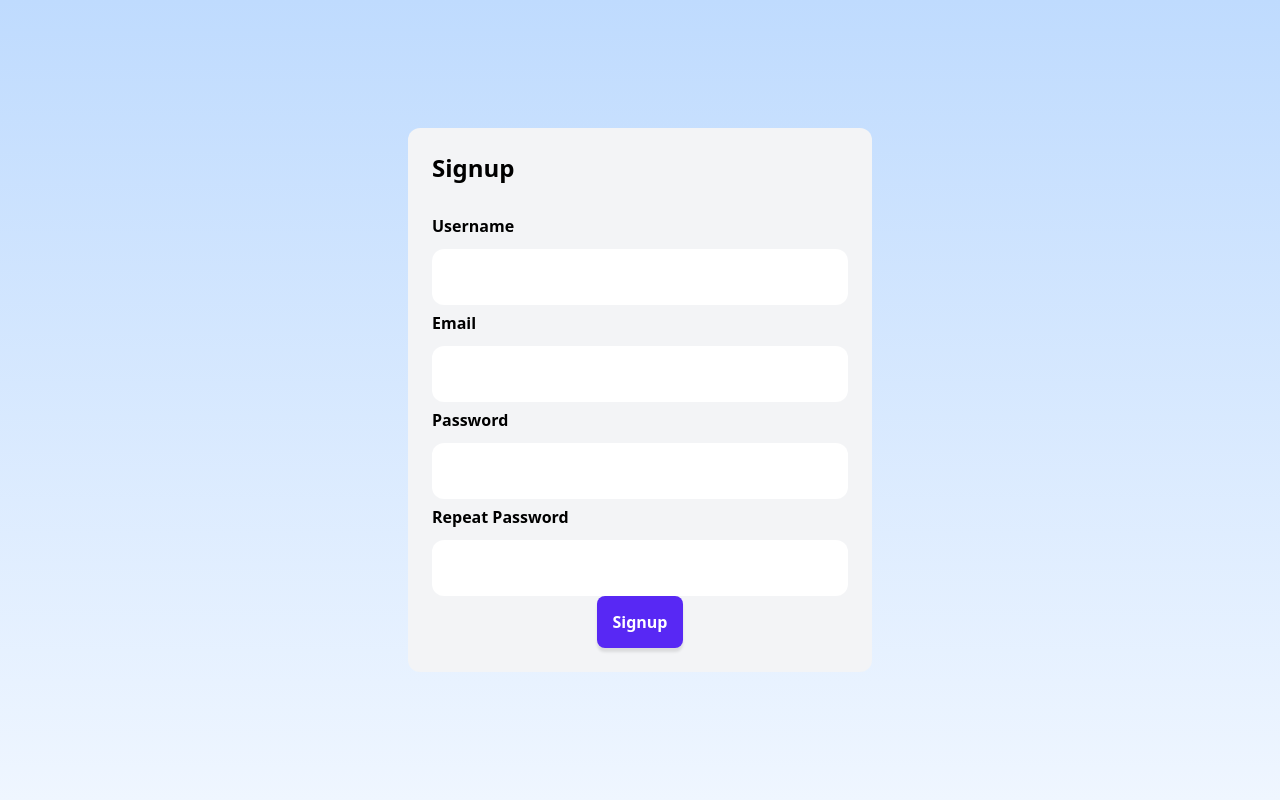
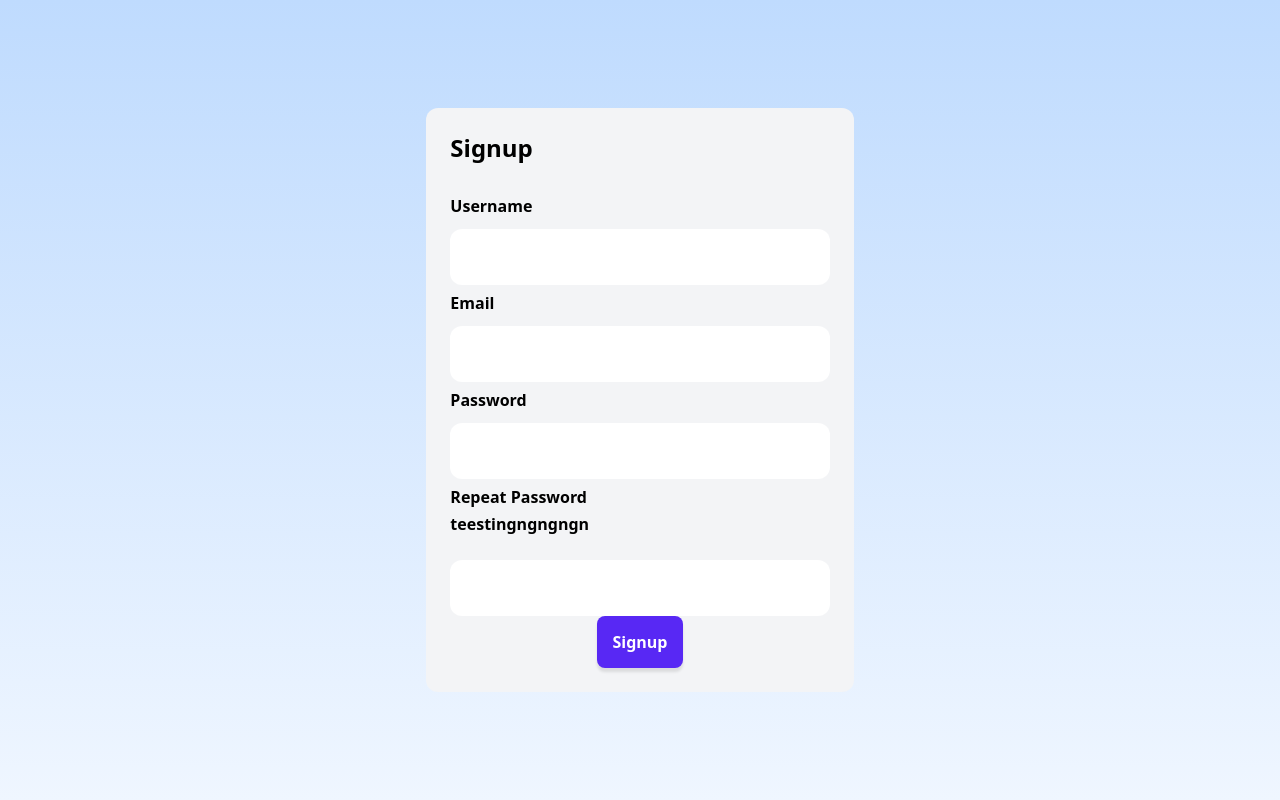
Before and after one commit to joeldotdias/get-pythoned, a Django app: page /signup in a window 1280 px wide. Run offline with Django 5.2, Linux system fonts and the light colour scheme; some libraries are stand-ins or nearby versions.

Commit message:
forking commit

```diff
--- a/templates/pages/signup.html
+++ b/templates/pages/signup.html
@@ -23,6 +23,7 @@
                 </div>
                 <div>
                     <label>Repeat Password</label>
+                    <p>teestingngngngn</p>
                     <input type="password" name="password2" class="w-full mt-2 py-4 pb-4 px-6 bg-white rounded-xl">
                 </div>
 
```
